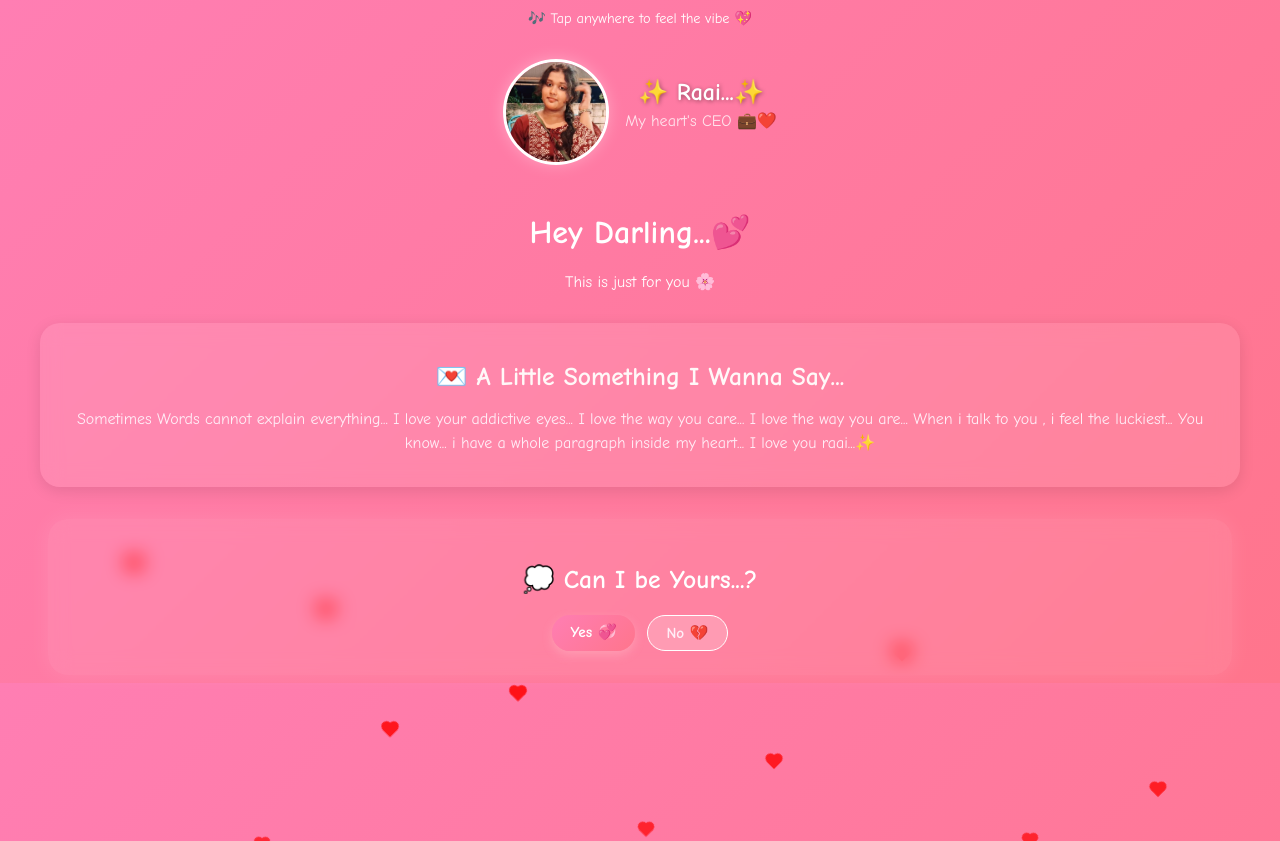
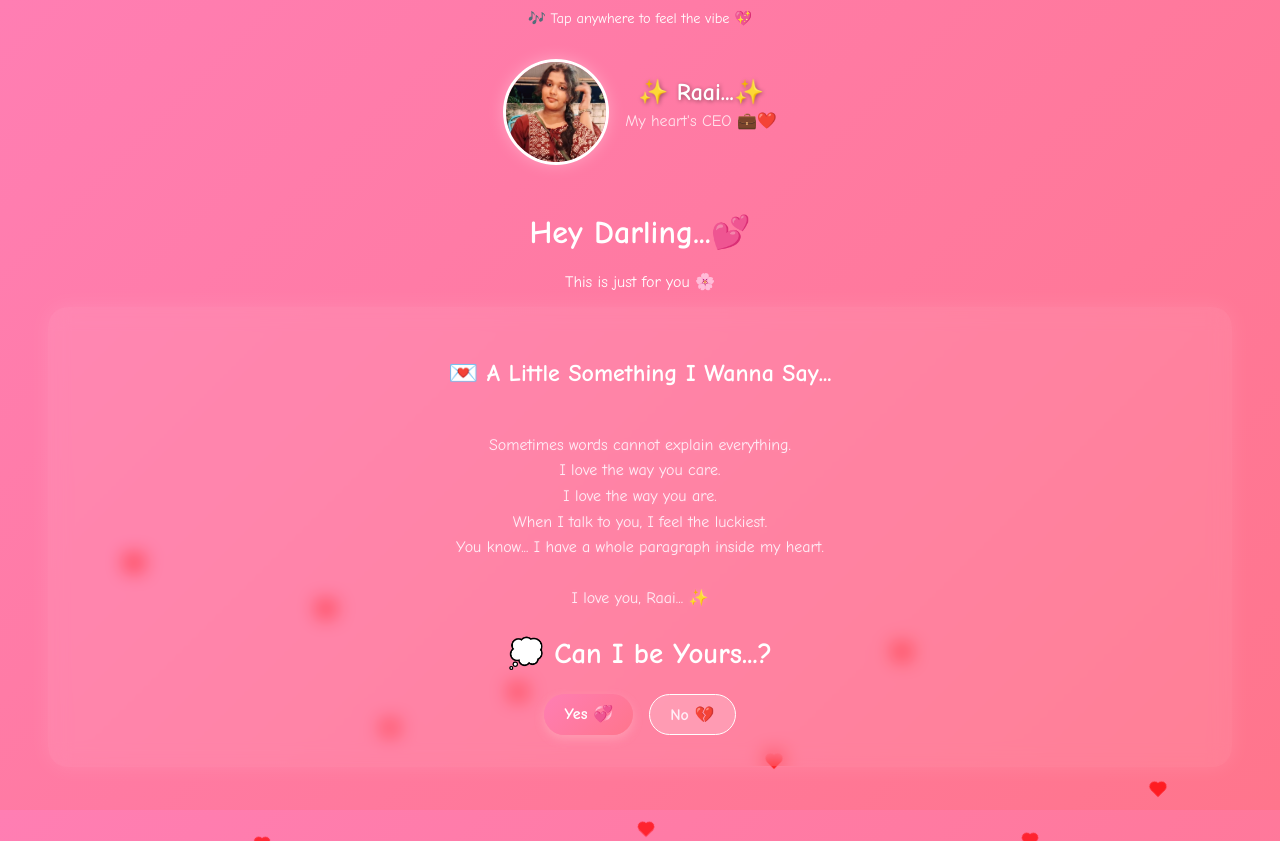
Before and after one commit to Infinity-coder07/raai...., a plain HTML site: page index.html in a window 1280 px wide. Drawn offline with Linux system fonts and the light colour scheme.

Commit message:
Add files via upload

```diff
--- a/index.html
+++ b/index.html
@@ -42,29 +42,25 @@
     <p>This is just for you 🌸</p>
   </div>
   <!-- Topic Section -->
-<div class="topic">
-    <h2>💌 A Little Something I Wanna Say...</h2>
-    <p>
-      <!-- You can change this text whenever you want -->
-      Sometimes Words cannot explain everything...
-      I love your addictive eyes...
-      I love the way you care...
-      I love the way you are...
-      When i talk to you , i feel the luckiest...
-      You know... i have a whole paragraph inside my heart...
+<!-- Combined Love Message + Question Section -->
+<div class="question-box">
+  <h2>💌 A Little Something I Wanna Say...</h2>
+  <p class="love-text">
+    Sometimes words cannot explain everything.
+    I love the way you care.
+    I love the way you are.
+    When I talk to you, I feel the luckiest.
+    You know... I have a whole paragraph inside my heart.<br>
+    I love you, Raai... ✨
+  </p>
 
-      I love you raai...✨
-    </p>
+  <h2 class="sparkle-hover">💭 Can I be Yours...?</h2>
+  <div class="btn-group">
+    <a href="https://wa.me/919564285396?text=Yes%20you%20can%20be%20mine%20💖" target="_blank" class="btn yes">Yes 💞</a>
+    <a href="https://wa.me/919564285396?text=Sorry%20I%20don%27t%20feel%20the%20same%20😔" target="_blank" class="btn no">No 💔</a>
   </div>
+</div>
 
-<!-- Love Question Section -->
-<div class="question-box">
-    <h2 class="sparkle-hover">💭 Can I be Yours...?</h2>
-    <div class="btn-group">
-      <a href="https://wa.me/919564285396?text=Yes%20you%20can%20be%20mine%20💖" target="_blank" class="btn yes">Yes 💞</a>
-      <a href="https://wa.me/919564285396?text=Sorry%20I%20don%27t%20feel%20the%20same%20😔" target="_blank" class="btn no">No 💔</a>
-    </div>
-  </div>
 
 
   <script>
--- a/style.css
+++ b/style.css
@@ -2,11 +2,12 @@
 body {
   margin: 0;
   padding: 0;
-    overflow: hidden;
   background: linear-gradient(135deg, #ff7eb3, #ff758c);
   font-family: 'Comic Sans MS', cursive, sans-serif;
   color: white;
   text-align: center;
+  min-height: 100vh;
+  overflow-x: hidden;  /* Only hide horizontal scroll */
 }
 
   /* Hearts background */
@@ -143,10 +144,10 @@ body {
 .question-box {
     position: relative;
     z-index: 1;
-  margin: 0.5rem auto;  /* ⬅️ Top spacing lowered */
+    margin: 1rem auto;
     text-align: center;
     background-color: rgba(255, 255, 255, 0.08);
-  padding: 1.5rem 1rem;         /* ⬅️ Slightly smaller padding */
+    padding: 2rem 1rem;
     border-radius: 20px;
     backdrop-filter: blur(10px);
     box-shadow: 0 0 20px rgba(255, 255, 255, 0.1);
@@ -154,7 +155,7 @@ body {
   }
 
   .sparkle-hover {
-  font-size: 1.6rem;            /* ⬅️ Slightly smaller text */
+    font-size: 1.8rem;
     color: #fff;
     position: relative;
     transition: 0.4s;
@@ -175,19 +176,19 @@ body {
   }
 
   .btn-group {
-  margin-top: 1rem;             /* ⬅️ Reduced vertical spacing */
+    margin-top: 1.2rem;
     display: flex;
     justify-content: center;
-  gap: 0.8rem;                  /* ⬅️ Slightly closer buttons */
+    gap: 1rem;
     flex-wrap: wrap;
   }
 
   .btn {
     text-decoration: none;
-  padding: 8px 18px;            /* ⬅️ Smaller button size */
+    padding: 10px 20px;
     border-radius: 30px;
     font-weight: bold;
-  font-size: 0.95rem;
+    font-size: 1rem;
     transition: 0.3s;
     color: white;
   }
@@ -207,3 +208,11 @@ body {
     transform: scale(1.1);
     box-shadow: 0 0 20px rgba(255, 255, 255, 0.3);
   }
+  .love-text {
+    font-size: 1rem;
+    color: #ffeef7;
+    line-height: 1.6;
+    margin-bottom: 1.5rem;
+    white-space: pre-line;
+    text-shadow: 0 0 5px rgba(255, 255, 255, 0.15);
+  }
```
Lines whose indentation alone changed are shown as unchanged.
